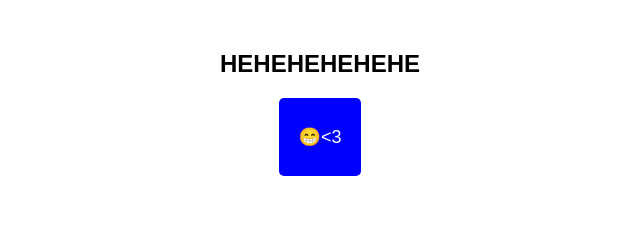
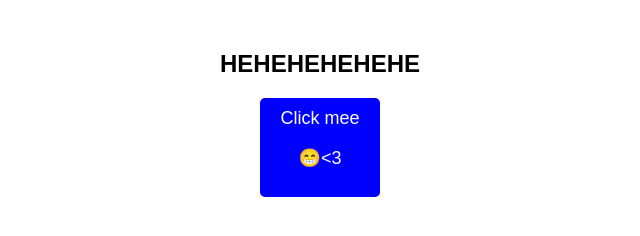
Before and after one commit to dince98/Secret-page, a plain HTML site: page index.html in a window 1280 px wide. Shown: the whole page, without its empty margins (320-960 px from the left). Drawn offline with Linux system fonts and the light colour scheme.

Commit message:
Update index.html

```diff
--- a/index.html
+++ b/index.html
@@ -31,7 +31,7 @@
 <body>
     <h2> HEHEHEHEHEHE </h2>
     <a href="index1.html" target="_blank">
-        <button class="open-btn"<img src="enevelope.jfif"><p>&#x1F601;<3</p>  </button>
+        <button class="open-btn"<img src="enevelope.jfif">Click mee<p>&#x1F601;<3</p>  </button>
     </a>
 </body>
 </html>
```
